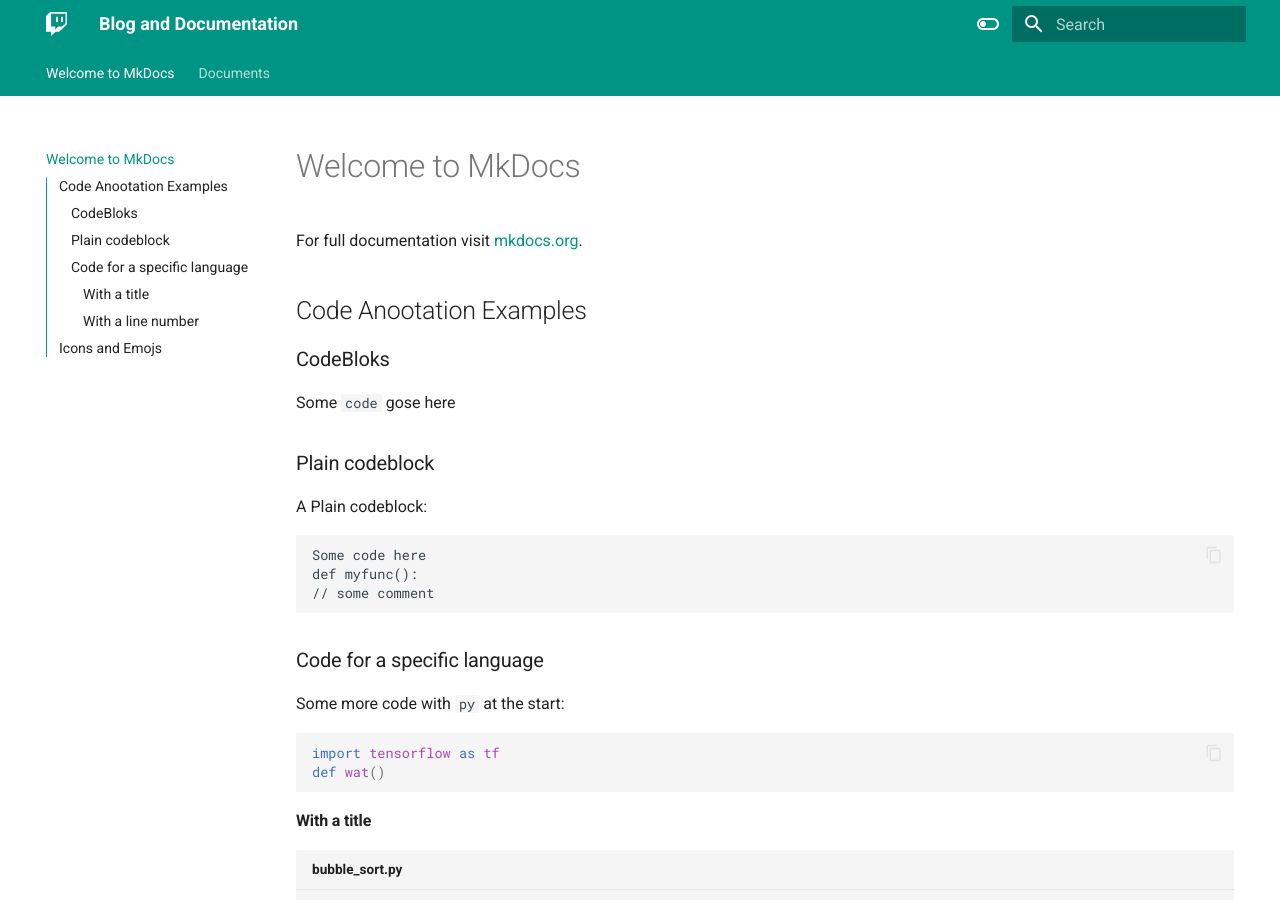
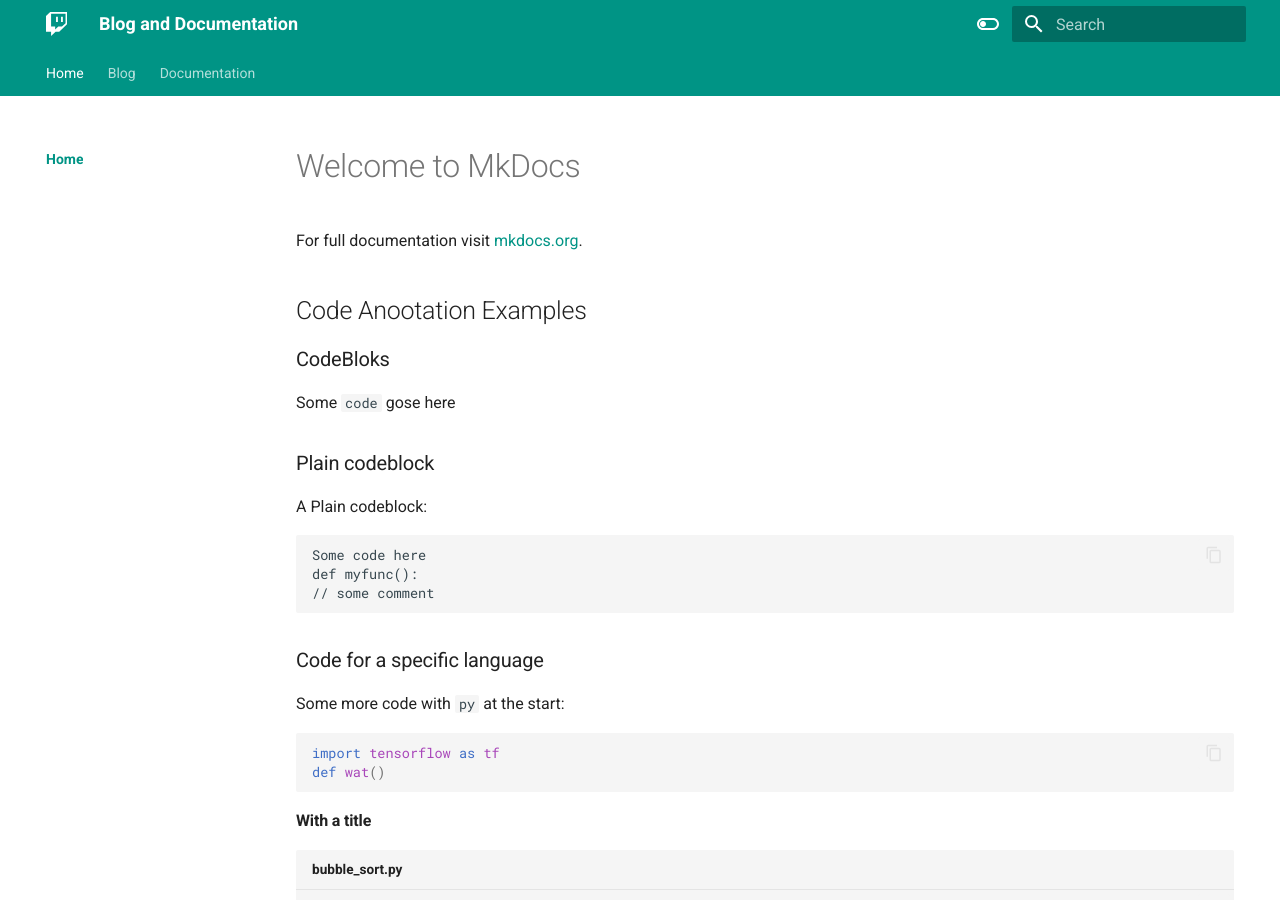
Before and after one commit to sanprasirt/blog-docs, an MkDocs documentation site: the page built from docs/index.md, in a window 1280 px wide and 900 px high. Built offline with MkDocs 1.6.1 and Material for MkDocs 9.7.7, drawn with Linux system fonts in a browser that asks for light colours; emoji names are drawn with the system emoji font; part of the change alters nothing that is shown.

Commit message:
Update nav

```diff
--- a/mkdocs.yml
+++ b/mkdocs.yml
@@ -8,7 +8,7 @@ theme:
     - navigation.tabs
     - navigation.tracking
     #- navigation.sections
-    #- navigation.indexes
+    - navigation.indexes
     #- navigation.top
     - toc.integrate
     - search.suggest # display the likeliest results first
@@ -32,6 +32,13 @@ theme:
       toggle:
         icon: material/toggle-switch
         name: Switch to light mode
+nav:
+  - Home:
+    - index.md
+  - Blog:
+    - blog.md
+  - Documentation:
+    - documents/getting-started.md
 extra:
   social:
     - type: github
```
